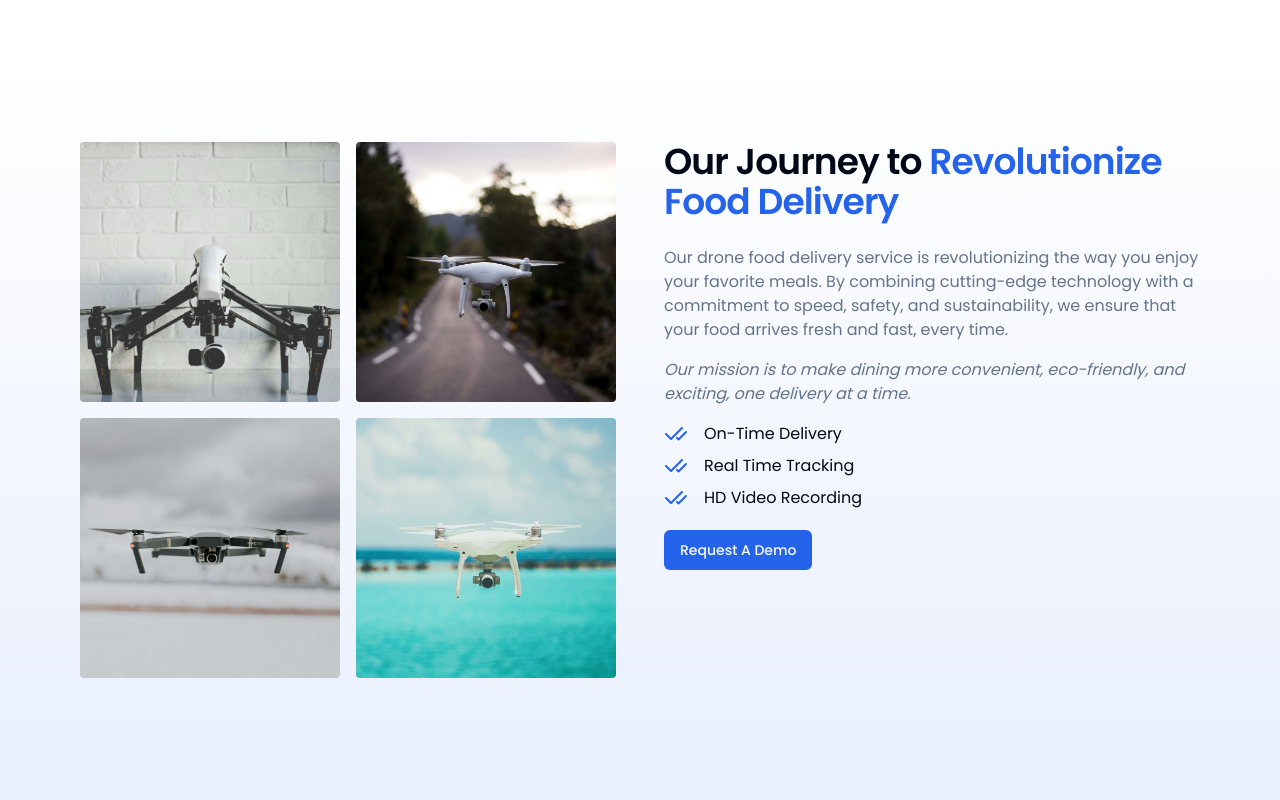
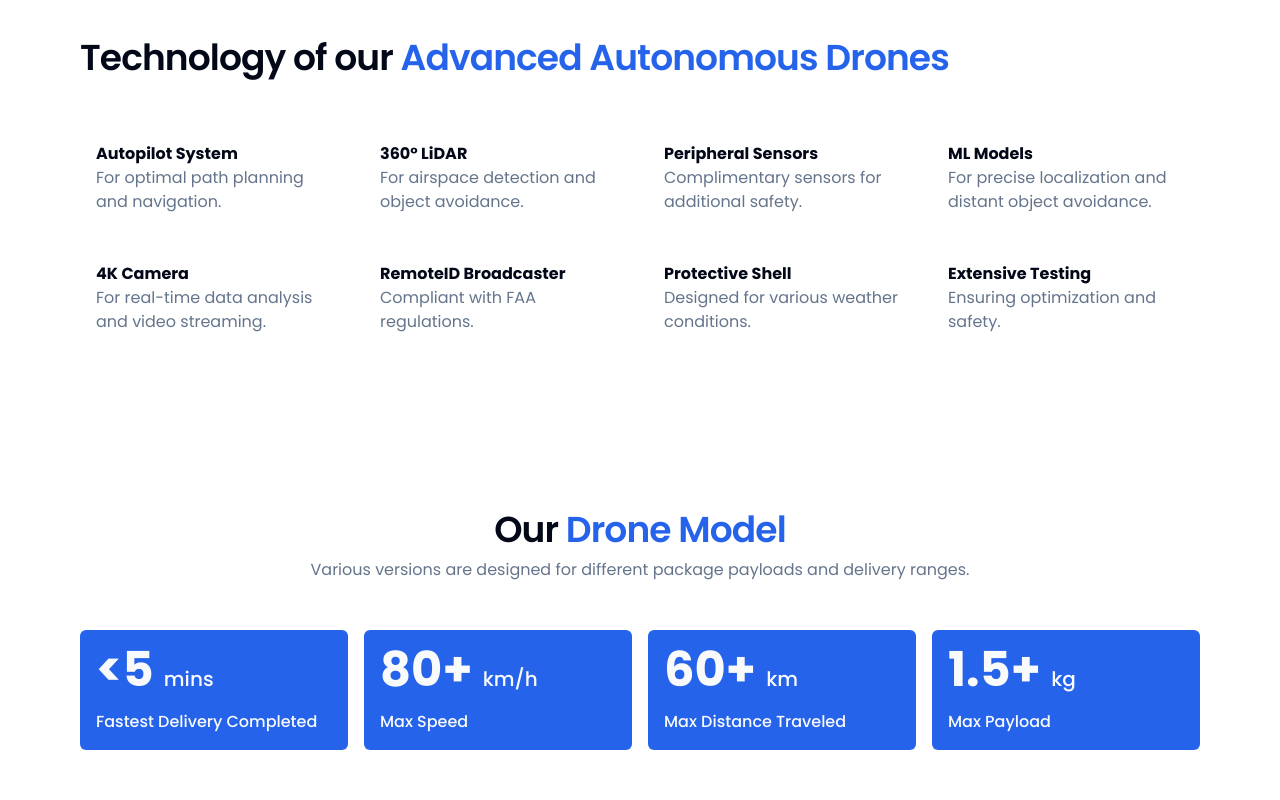
Before and after one commit to webdevsalmann/wds-demo, a Next.js app: page / in a window 1280 px wide. Shown: the part 1600-2400 px from the top of the page. Built offline with nearby package versions, Linux system fonts and the light colour scheme.

Commit message:
Added Few Sec

```diff
--- a/src/app/(client)/(home)/about.jsx
+++ b/src/app/(client)/(home)/about.jsx
@@ -1,7 +1,7 @@
 import FadeLeft from "@/components/animations/FadeLeft";
 import FadeUp from "@/components/animations/FadeUp";
 import ZoomIn from "@/components/animations/ZoomIn";
-import { Button, buttonVariants } from "@/components/ui/button";
+import { buttonVariants } from "@/components/ui/button";
 import Section from "@/components/ui/section";
 import { cn } from "@/lib/utils";
 import { CheckCheck } from "lucide-react";
@@ -9,9 +9,12 @@ import Image from "next/image";
 import Link from "next/link";
 
 const points = [
-    "On-Time Delivery",
+    "Fast Delivery",
     "Real Time Tracking",
     "HD Video Recording",
+    "Cost Efficient",
+    "Safe Delivery",
+    "Eco-friendly",
 ]
 
 export default function About() {
--- /dev/null
+++ b/src/app/(client)/(home)/data.jsx
@@ -0,0 +1,80 @@
+import FadeUp from "@/components/animations/FadeUp";
+import Section from "@/components/ui/section";
+import Image from "next/image";
+
+const droneMetrics = [
+    {
+        metric: "Fastest Delivery Completed",
+        value: "<5",
+        unit: "mins"
+    },
+    {
+        metric: "Max Speed",
+        value: "80+",
+        unit: "km/h"
+    },
+    {
+        metric: "Max Distance Traveled",
+        value: "60+",
+        unit: "km"
+    },
+    {
+        metric: "Max Payload",
+        value: "1.5+",
+        unit: "kg"
+    }
+];
+
+const waitlistdata = [
+    {
+        title: "Restaurants",
+        value: 223
+    },
+    {
+        title: "Users",
+        value: 1617
+    },
+]
+export default function Data() {
+    return (
+        <Section>
+            <div className="md:mx-auto w-full md:w-2/3 md:text-center ">
+                <FadeUp>
+                    <h2>Our <span className="text-primary"> Drone Model</span></h2>
+                    <p className="-mt-base">Various versions are designed for different package payloads and delivery ranges.</p>
+                </FadeUp>
+            </div>
+
+            <div className="mt-block grid gap-base grid-cols-2 md:grid-cols-4">
+                {droneMetrics.map(item => (
+                    <div className="p-base bg-primary text-primary-foreground rounded-md" key={item.metric + "Data Metric"}>
+                        <div className="">
+                            <span className="font-bold text-3xl md:text-5xl"> {item.value} </span>
+                            <span className="font-medium  md:text-xl"> {item.unit} </span>
+                        </div>
+                        <div className="mt-base font-medium text-sm md:text-base">{item.metric}</div>
+                    </div>
+                ))}
+            </div>
+
+            <div className="mt-block">
+                <Image
+                    className="w-full"
+                    src="/usa-labels-full.svg"
+                    width={200}
+                    height={200}
+                    alt="Map Image"
+                />
+            </div>
+
+            <div className="mt-block md:mx-auto w-full md:w-fit  grid gap-base md:grid-cols-2 ">
+                {waitlistdata.map(item => (
+                    <div className="p-base md:aspect-video bg-yellow-200 rounded-md text-center" key={item.title + "Waitlist"}>
+                        <div className="font-bold text-3xl md:text-5xl">{item.value}</div>
+                        <div className="font-medium uppercase">{item.title}</div>
+                    </div>
+                ))}
+            </div>
+        </Section>
+    )
+}
--- a/src/app/(client)/(home)/features.jsx
+++ b/src/app/(client)/(home)/features.jsx
@@ -49,10 +49,10 @@ export default function Features() {
         </div>
         <div>
           <FadeUp>
-            <p>Experience the future of food delivery with our ultra-fast drones, designed to bring your meals to you in record time. Say goodbye to long waits and hello to a seamless, swift service that gets your food to your door in minutes.</p>
+            <p>Precise and Safe Delivery with <span className="text-primary">ML</span>(Machine learning)</p>
           </FadeUp>
           <FadeUp>
-            <p className="mt-base">Our advanced technology ensures that your food arrives fresh and perfectly preserved, with minimal handling and maximum precision. From real-time tracking to temperature-controlled compartments, every detail is optimized for your satisfaction.</p>
+            <p className="mt-base">We have both peripheral sensors and ML Models for precise localization and automatic object avoidance.</p>
           </FadeUp>
         </div>
       </div>
--- a/src/app/(client)/(home)/hero.jsx
+++ b/src/app/(client)/(home)/hero.jsx
@@ -28,8 +28,7 @@ export default function Hero() {
 
 
       <div className="mt-block relative aspect-video bg-[url('/images/common/hero.png')] bg-cover bg-center rounded-xl overflow-hidden z-10">
-        <video className="size-full" autoPlay loop controls muted >
-          <source src="/videos/hero.mp4" type="video/mp4"/>
+        <video className="size-full" autoPlay loop  muted src="/videos/hero.mp4">
         </video>
       </div>
     </Section>
--- a/src/app/(client)/(home)/page.jsx
+++ b/src/app/(client)/(home)/page.jsx
@@ -1,8 +1,10 @@
 import About from "./about";
+import Data from "./data";
 import Eligibility from "./eligibility";
 import Features from "./features";
 import Hero from "./hero";
 import Services from "./services";
+import Technology from "./technology";
 import WhyUs from "./why-us";
 import Working from "./working";
 
@@ -11,6 +13,8 @@ export default function page() {
     <main>
       <Hero />
       <Features />
+      <Technology />
+      <Data />
       <About />
       <Working />
       <Services />
--- /dev/null
+++ b/src/app/(client)/(home)/technology.jsx
@@ -0,0 +1,56 @@
+import FadeUp from "@/components/animations/FadeUp";
+import Section from "@/components/ui/section";
+
+const technologyFeatures = [
+    {
+        title: "Autopilot System",
+        description: "For optimal path planning and navigation."
+    },
+    {
+        title: "360° LiDAR",
+        description: "For airspace detection and object avoidance."
+    },
+    {
+        title: "Peripheral Sensors",
+        description: "Complimentary sensors for additional safety."
+    },
+    {
+        title: "ML Models",
+        description: "For precise localization and distant object avoidance."
+    },
+    {
+        title: "4K Camera",
+        description: "For real-time data analysis and video streaming."
+    },
+    {
+        title: "RemoteID Broadcaster",
+        description: "Compliant with FAA regulations."
+    },
+    {
+        title: "Protective Shell",
+        description: "Designed for various weather conditions."
+    },
+    {
+        title: "Extensive Testing",
+        description: "Ensuring optimization and safety."
+    }
+];
+
+export default function Technology() {
+    return (
+        <Section>
+            <FadeUp>
+                <h2>Technology of our<span className="text-primary"> Advanced Autonomous Drones</span></h2>
+            </FadeUp>
+
+            <div className="mt-block grid gap-base sm:grid-cols-2 md:grid-cols-4    ">
+                {technologyFeatures.map(item => (
+                    <div className="p-base" key={item.title + "TechFeature"}>
+                        <div className="font-bold">{item.title}</div>
+                        <p className="">{item.description}</p>
+                    </div>
+                ))}
+            </div>
+        </Section>
+    )
+}
--- a/src/app/(client)/(home)/working.jsx
+++ b/src/app/(client)/(home)/working.jsx
@@ -22,7 +22,7 @@ const workings = [
 
 export default function Working() {
   return (
-    <Section sectionClassName="bg-primary/10" id="working">
+    <Section sectionClassName="bg-secondary" id="working">
       <FadeUp>
         <h2>How It <span className="text-primary"> Works</span></h2>
       </FadeUp>
```
Also changed, not shown: public/usa-labels-full.svg (added).
